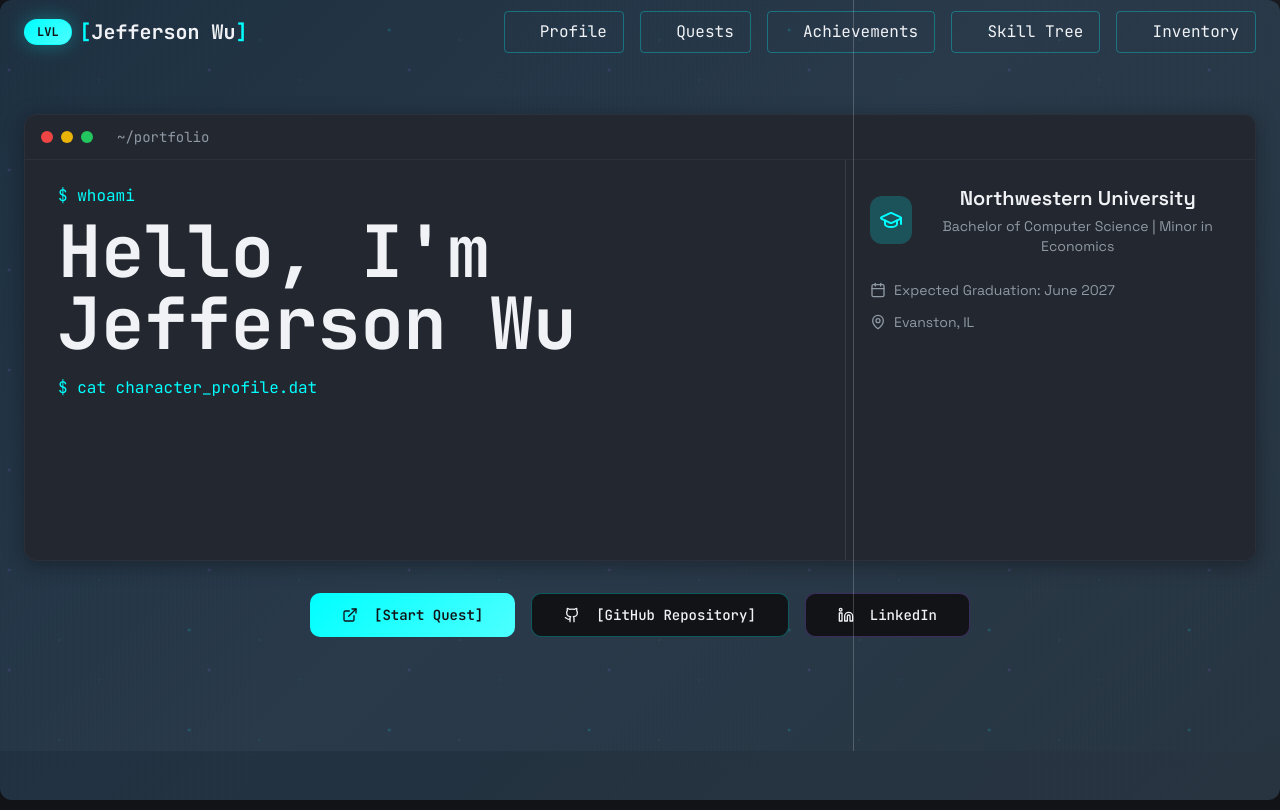
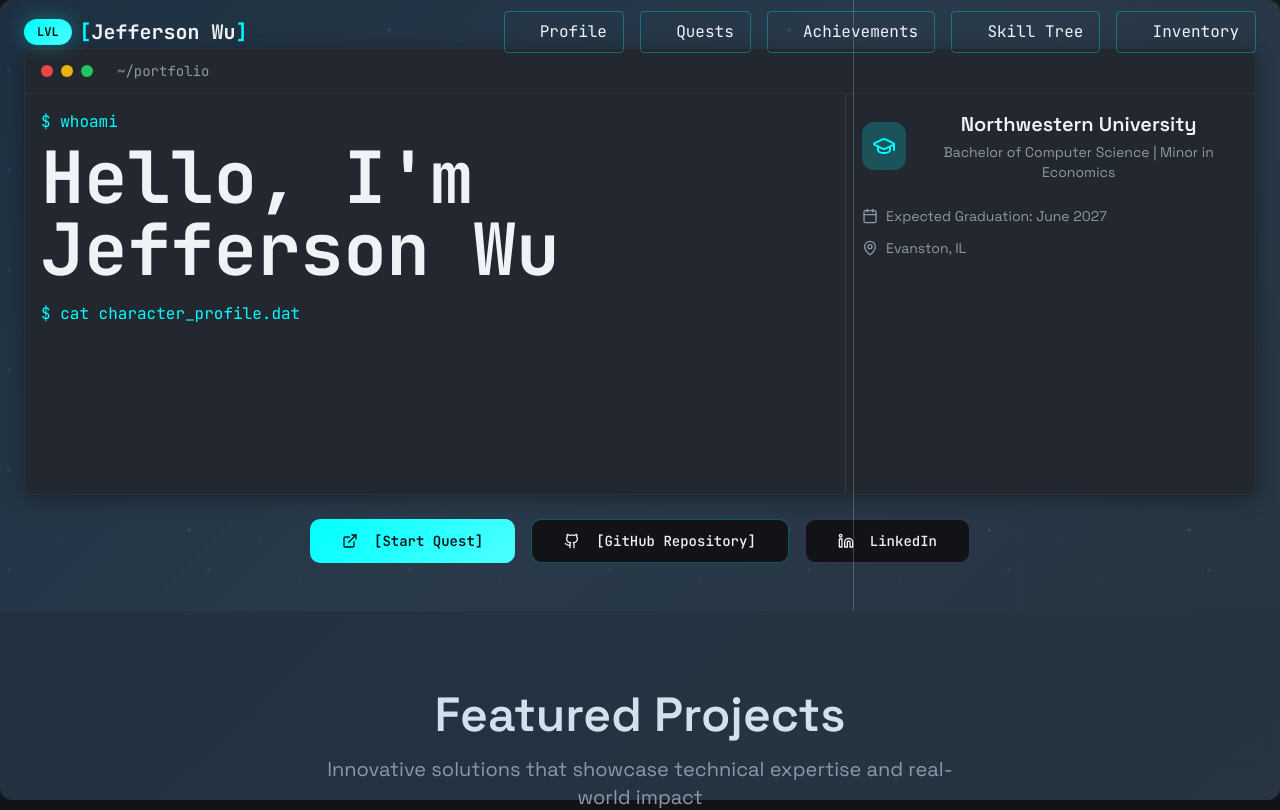
Before and after one commit to JeffersonWu25/jefferson-wu-portfolio, a React (Vite) app: page / in a window 1280 px wide. Shown: the top 810 px of the page. Built offline with nearby package versions, Linux system fonts and the light colour scheme.

Commit message:
Adjust Hero padding and margins
Reduce blank space in the Hero section by adjusting padding and margins for a more compact layout.

```diff
--- a/src/components/Hero.tsx
+++ b/src/components/Hero.tsx
@@ -20,11 +20,11 @@ const Hero = () => {
     const startTyping = setTimeout(typeText, 500);
     return () => clearTimeout(startTyping);
   }, []);
-  return <section className="py-12 md:py-16 bg-gradient-hero particles relative flex items-center justify-center">
-      <div className="container px-6 text-center z-10 mx-0 py-0 my-[25px]">
-        <div className="max-w-7xl mx-auto my-[25px]">
+  return <section className="py-8 md:py-12 bg-gradient-hero particles relative flex items-center justify-center">
+      <div className="container px-6 text-center z-10">
+        <div className="max-w-7xl mx-auto">
           {/* Connected Terminal and Side Panel */}
-          <div className="bg-surface-elevated rounded-lg border border-muted shadow-card mb-8 overflow-hidden">
+          <div className="bg-surface-elevated rounded-lg border border-muted shadow-card mb-6 overflow-hidden">
             <div className="flex items-center gap-2 px-4 py-3 border-b border-muted">
               <div className="w-3 h-3 rounded-full bg-red-500"></div>
               <div className="w-3 h-3 rounded-full bg-yellow-500"></div>
@@ -34,7 +34,7 @@ const Hero = () => {
 
             <div className="grid lg:grid-cols-3 min-h-[400px]">
               {/* Terminal Content */}
-              <div className="lg:col-span-2 p-6 text-left mx-[9px]">
+              <div className="lg:col-span-2 p-4 text-left">
                 <div className="font-mono text-primary mb-2">$ whoami</div>
                 <h1 className="text-4xl md:text-6xl lg:text-7xl font-bold mb-4">
                   <span className="font-mono text-foreground">
@@ -55,7 +55,7 @@ const Hero = () => {
               <div className="hidden lg:block absolute lg:left-2/3 top-0 bottom-0 w-px bg-white/20"></div>
 
               {/* University Side Panel */}
-              {isTypingDone && <div className="lg:col-span-1 p-6 bg-surface-elevated border-l border-white/10 animate-fade-in">
+              {isTypingDone && <div className="lg:col-span-1 p-4 bg-surface-elevated border-l border-white/10 animate-fade-in">
                 <div className="space-y-6">
                   <div className="flex items-center gap-3">
                     <div className="w-12 h-12 bg-primary/20 rounded-lg flex items-center justify-center">
@@ -89,7 +89,7 @@ const Hero = () => {
           </div>
 
           {/* Action Items */}
-          {isTypingDone && <div className="flex flex-col sm:flex-row gap-4 justify-center animate-fade-in mt-8">
+          {isTypingDone && <div className="flex flex-col sm:flex-row gap-4 justify-center animate-fade-in mt-6">
               <Button size="lg" className="bg-gradient-primary hover:shadow-neon-lg transition-smooth font-semibold font-mono">
                 <ExternalLink className="mr-2 h-5 w-5" />
                 [Start Quest]
```
